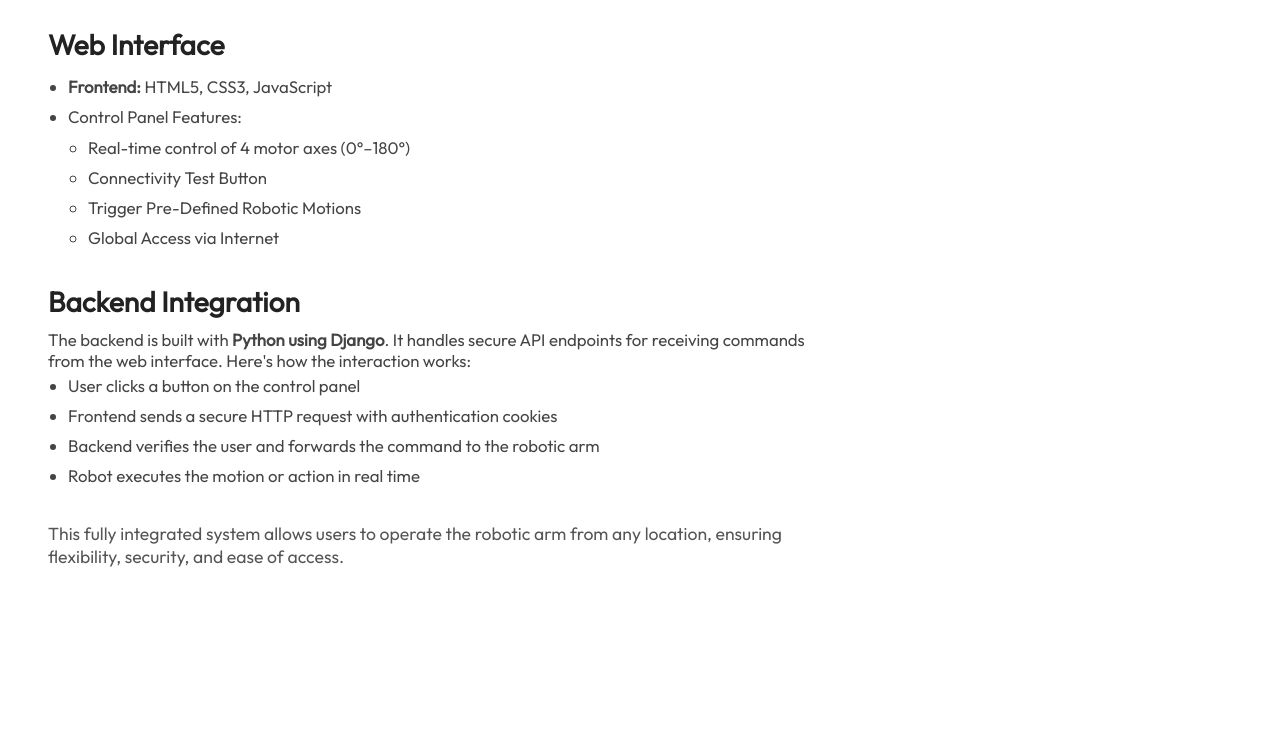
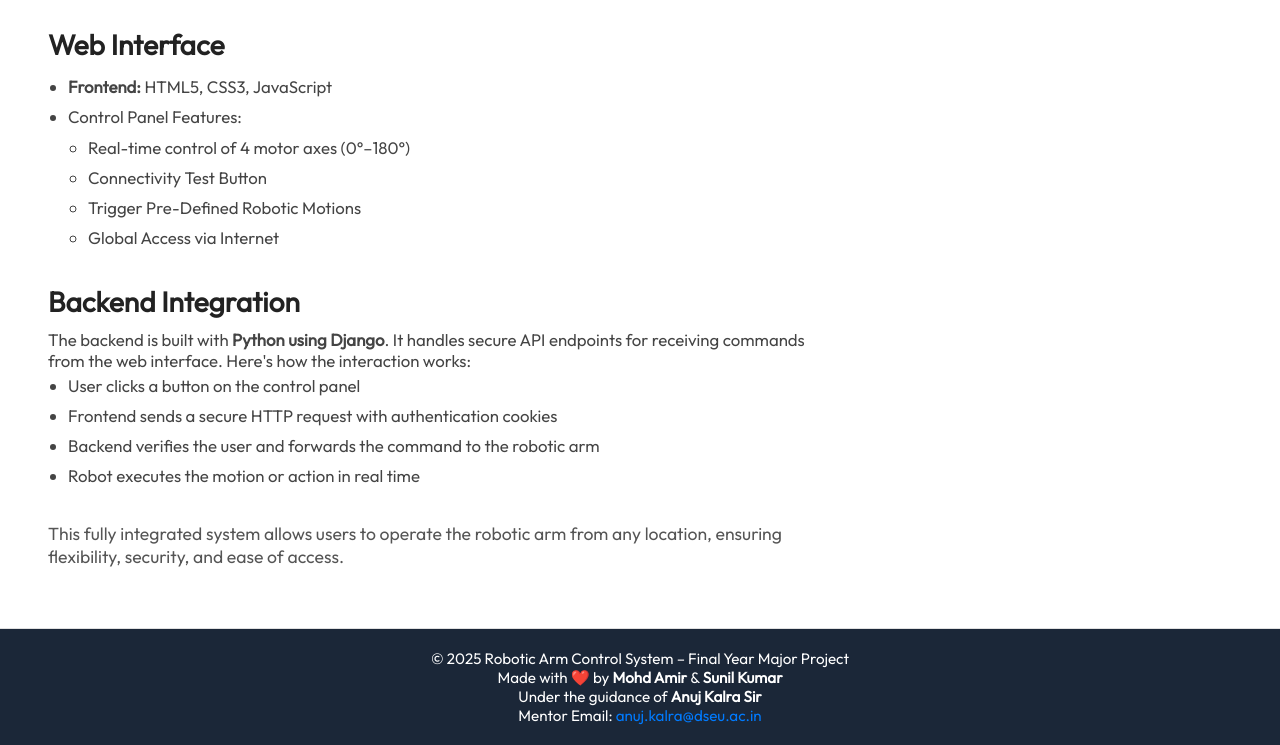
Before and after one commit to mohdamirwebdeveloper/robotic-hand, a plain HTML site: page index.html in a window 1280 px wide. Shown: the part 4218-4963 px from the top of the page. Before the commit the page ends 4801 px from the top, so only its background shows below. Drawn offline with Linux system fonts and the light colour scheme.

Commit message:
Update index.html
Added a footer

```diff
--- a/index.html
+++ b/index.html
@@ -299,6 +299,16 @@
         </div>
     </section>
 
+    <footer
+        style="background: #1b2738; padding: 20px 0; text-align: center; font-family: 'Segoe UI', sans-serif; font-size: 0.95rem; color: #ffffff; margin-top: 60px; border-top: 1px solid #e0e0e0;">
+        <p>© 2025 Robotic Arm Control System – Final Year Major Project</p>
+        <p>Made with ❤️ by <strong>Mohd Amir</strong> & <strong>Sunil Kumar</strong></p>
+        <p>Under the guidance of <strong>Anuj Kalra Sir</strong></p>
+        <p>Mentor Email: <a href="mailto:ftd10922194@dseu.ac.in"
+                style="color: #007bff; text-decoration: none;">anuj.kalra@dseu.ac.in</a></p>
+    </footer>
+
+
 </body>
 
 </html>
```
